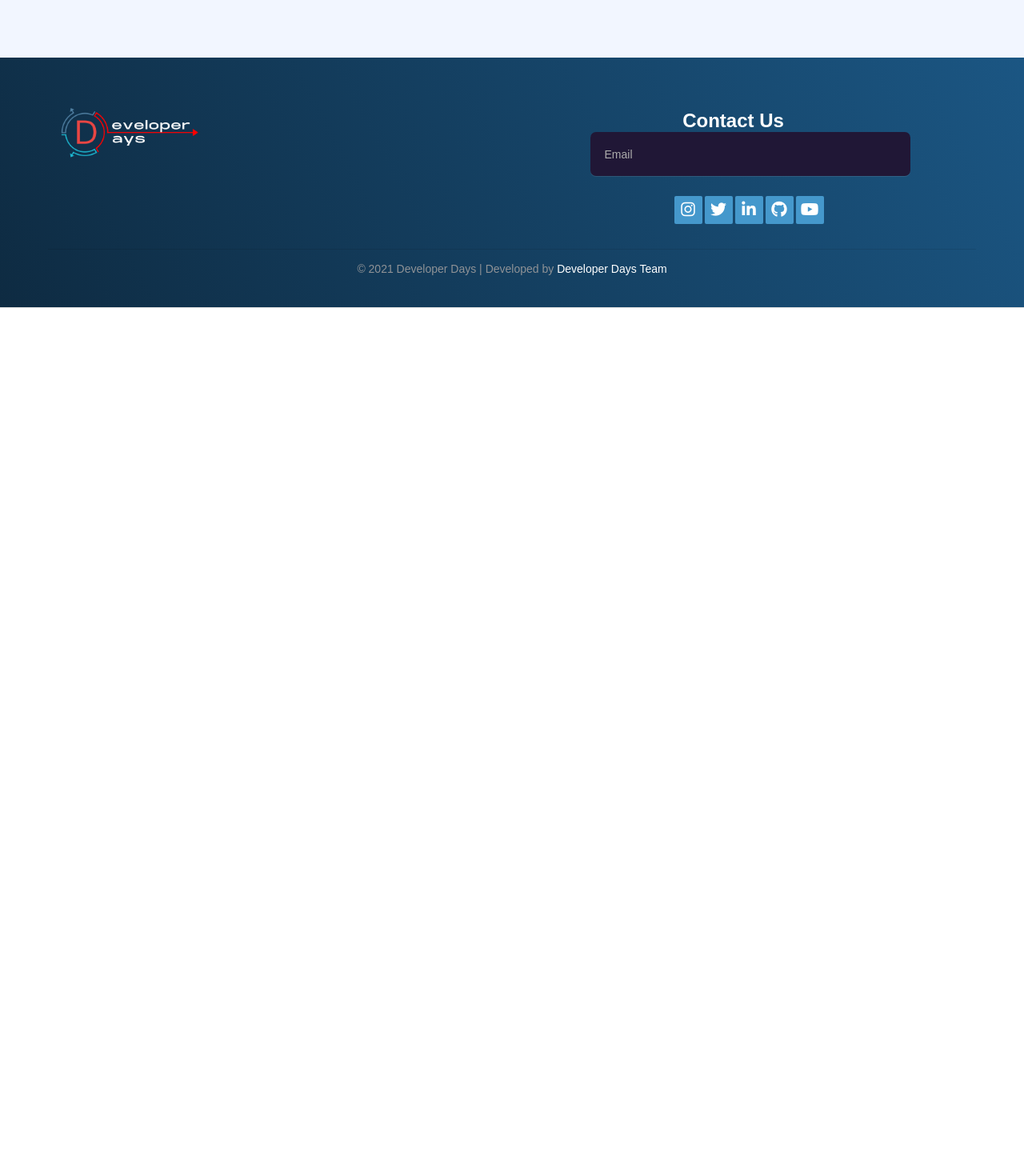
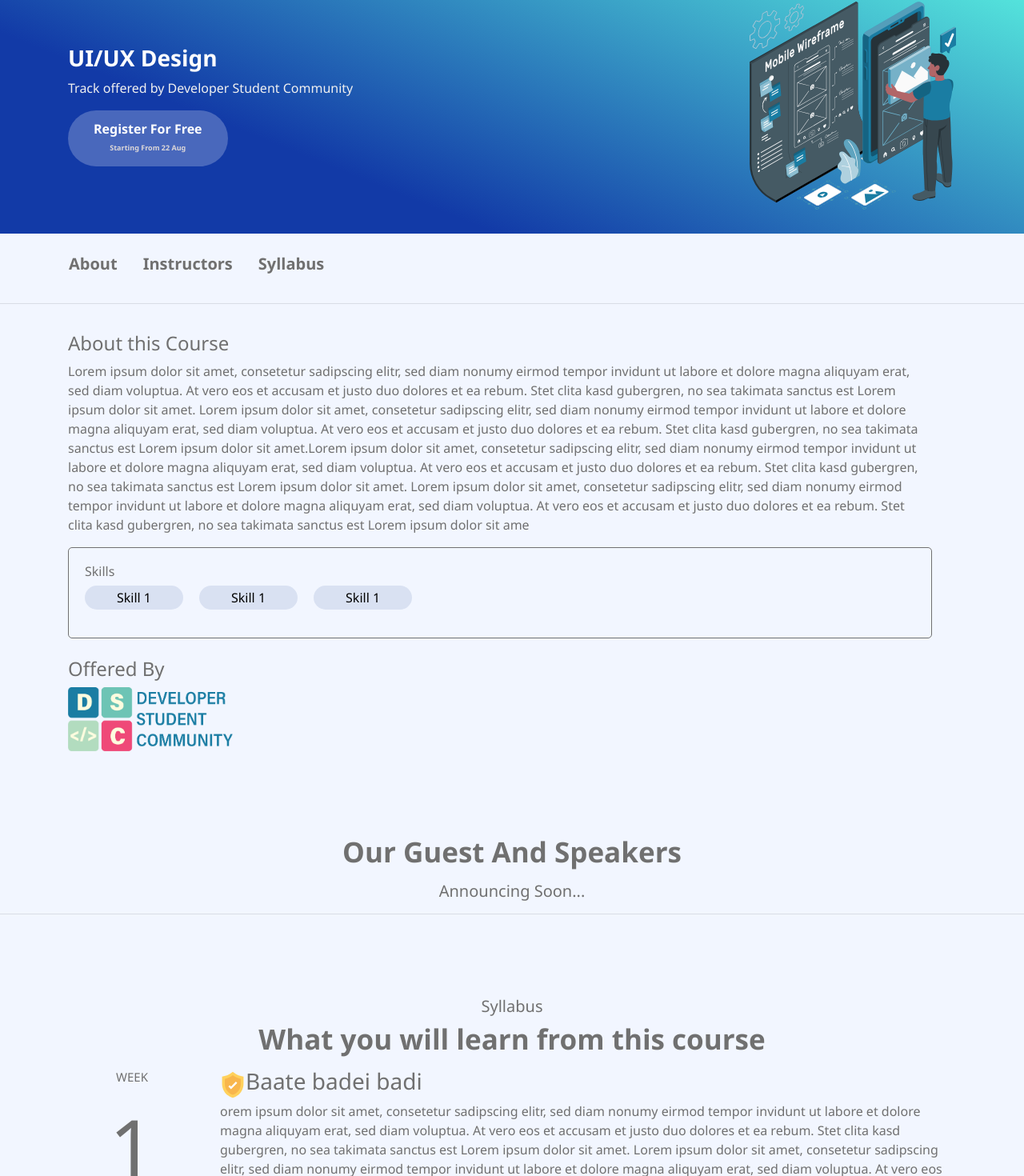
Before and after one commit to RahulKesharwani353/developerDays, a React (Create React App) app: page /UI in a window 1280 px wide. Shown: the part 156-1626 px from the top of the page at 80% size. Before the commit the page ends 800 px from the top, so only its background shows below. Built offline with nearby package versions, Linux system fonts and the light colour scheme.

Commit message:
about page added

```diff
--- a/src/App.css
+++ b/src/App.css
@@ -22,6 +22,7 @@ h5{
 .nav-item{
   color: rgba(112,112,112,1);
   text-decoration: none;
+
 }
 .landingClipArt{
   height: 600px;
--- a/src/App.js
+++ b/src/App.js
@@ -8,6 +8,7 @@ import { Switch,BrowserRouter as Router,Route } from 'react-router-dom';
 import NavBar from './components/NavBar';
 import registrationTypeForm from './pages/registrationTypeForm';
 import Footer from './components/footer'
+import AboutTrack from './pages/AboutTrack';
 function App() {
   return (
     <div className="App" >
@@ -17,6 +18,7 @@ function App() {
           <Route path='/' exact component={Home}/>
           <Route path='/home' exact component={Home}/>
           <Route path='/register' exact component={registrationTypeForm}/>
+          <Route path='/UI' exact component={AboutTrack}/>
         </Switch>
      </Router>
      <Footer />
--- /dev/null
+++ b/src/components/Hero.js
@@ -0,0 +1,39 @@
+import ui_logo from '../assets/images/UI_track.svg';
+import styl from '../components/css/abouttrack.module.css'
+import React from 'react';
+import { Col, Container, Row } from 'react-bootstrap';
+
+const Hero = () => {
+    return (
+        <>
+                    <div
+          style={{
+            background: "linear-gradient(202deg, #57EBDE  0%, #123AA7 70%)",
+          }}
+        >
+          <Container>
+            <Row className={styl.Hero}>
+              <Col className={styl.HeroLeft} lg={6} md={6} xs={12}>
+                <h3 style={{fontWeight:'bold'}}>UI/UX Design</h3>
+                <p>Track offered by Developer Student Community</p>
+                <button>
+                  <a
+                    href="/register"
+                    style={{ textDecoration: "none", color: "white" }}
+                  >
+                    Register For Free
+                    <p>Starting From 22 Aug</p>
+                  </a>
+                </button>
+              </Col>
+              <Col className={styl.HeroRight}>
+                <img src={ui_logo} alt="svg" />
+              </Col>
+            </Row>
+          </Container>
+        </div>
+        </>
+    );
+};
+
+export default Hero;
--- /dev/null
+++ b/src/components/SkillsEarn.js
@@ -0,0 +1,17 @@
+import styl from '../components/css/abouttrack.module.css'
+import React from 'react';
+
+const SkillsEarn = () => {
+    return (
+        <div>
+            <div className={styl.skillBox}>
+                        <h6>Skills</h6>
+                        <button>Skill 1</button>
+                        <button>Skill 1</button>
+                        <button>Skill 1</button>
+                    </div>
+        </div>
+    );
+};
+
+export default SkillsEarn;
--- /dev/null
+++ b/src/components/TrackDetail.js
@@ -0,0 +1,24 @@
+import React from 'react';
+import { Container, Row,Col } from 'react-bootstrap';
+import SkillsEarn from './SkillsEarn';
+
+const TrackDetail = () => {
+    return (
+        <div>
+                   <Container style={{marginTop:'35px'}}>
+            <Row>
+                <Col style={{marginRight:'30px'}}>
+                    <h4>About this Course</h4>
+                    <p>Lorem ipsum dolor sit amet, consetetur sadipscing elitr, sed diam nonumy eirmod tempor invidunt ut labore et dolore magna aliquyam erat, sed diam voluptua. At vero eos et accusam et justo duo dolores et ea rebum. Stet clita kasd gubergren, no sea takimata sanctus est Lorem ipsum dolor sit amet. Lorem ipsum dolor sit amet, consetetur sadipscing elitr, sed diam nonumy eirmod tempor invidunt ut labore et dolore magna aliquyam erat, sed diam voluptua. At vero eos et accusam et justo duo dolores et ea rebum. Stet clita kasd gubergren, no sea takimata sanctus est Lorem ipsum dolor sit amet.Lorem ipsum dolor sit amet, consetetur sadipscing elitr, sed diam nonumy eirmod tempor invidunt ut labore et dolore magna aliquyam erat, sed diam voluptua. At vero eos et accusam et justo duo dolores et ea rebum. Stet clita kasd gubergren, no sea takimata sanctus est Lorem ipsum dolor sit amet. Lorem ipsum dolor sit amet, consetetur sadipscing elitr, sed diam nonumy eirmod tempor invidunt ut labore et dolore magna aliquyam erat, sed diam voluptua. At vero eos et accusam et justo duo dolores et ea rebum. Stet clita kasd gubergren, no sea takimata sanctus est Lorem ipsum dolor sit ame</p>
+                    <SkillsEarn />
+                </Col>
+                {/* <Col lg={4}>
+                    <h4>Perks(Kuch aur heading kr lena)</h4>
+                </Col> */}
+            </Row>
+        </Container>
+        </div>
+    );
+};
+
+export default TrackDetail;
--- /dev/null
+++ b/src/components/css/abouttrack.module.css
@@ -0,0 +1,84 @@
+.Hero{
+    padding-top: 30px;
+    padding-bottom: 30px;
+}
+.HeroRight{
+    display: flex;
+    justify-content: flex-end;
+}
+.HeroRight img{
+    height: 260px;
+}
+.HeroLeft{
+    margin-top: auto;
+    margin-bottom: auto;
+    align-items: center;
+    color: rgb(240, 240, 240);
+}
+.HeroLeft h3{
+    color: white;
+    font-style: bold;
+}
+.HeroLeft button{
+    border-radius: 40px;
+  font-weight: bold;
+  padding: .7em 2em;
+  background: rgba(253, 253, 253, 0.233);
+  color: white;
+  border: none;
+}
+.HeroLeft button p{
+    font-size: 9px;
+    font-style: normal;
+    color: rgb(221, 216, 216);
+    margin-top: 5px;
+    margin-bottom: 5px;
+}
+
+.navItem{
+    color: rgba(112,112,112,1);
+    font-weight: 600;
+    margin-top: 15px;
+    margin-bottom: 10px;
+    font-size: 20px;
+}
+.skillBox{
+
+    padding: 20px;
+    border-width: 1px;
+    border-radius: 5px;
+    border-color: rgba(112,112,112,1);
+    border-style: solid;
+}
+.skillBox button{
+    background-color: #D9E1F2;
+    border: none;
+    border-radius: 40px;
+    padding: .2em 2.5em;
+    margin-right: 20px;
+    margin-bottom: 15px;
+}
+.weekBox{
+    text-align: center;
+}
+.weekNo{
+    font-weight: 400;
+    font-size: 100px;
+}
+
+
+
+@media screen and (max-width: 768px){
+
+    .HeroRight img{
+        margin-top: 30px;
+        height: 180px;
+    }
+    .HeroRight{
+        justify-content: center;
+
+    }
+    .HeroLeft{
+        text-align: center;
+    }
+  }
--- /dev/null
+++ b/src/components/weekDetails.js
@@ -0,0 +1,32 @@
+import React from 'react';
+import { Container, Row,Col } from 'react-bootstrap';
+import styl from '../components/css/abouttrack.module.css'
+import gold from '../assets/images/gold.svg'
+const weekDetails = () => {
+    return (
+        <div>
+                   <Container>
+        <Col>
+            <div className="sub-heading">Syllabus</div>
+            </Col>
+         <Col>
+            <div className="heading">What you will learn from this course</div>
+            </Col>
+
+            <Row>
+              <Col  lg={2} className={styl.weekBox}>
+              <div style={{fontSize:'15px'}}>WEEK</div>
+              <div className={styl.weekNo}>1</div>
+              </Col>
+              <Col>
+                <div style={{display:'flex'}}><img src={gold}/>
+                <h3>Baate badei badi</h3></div>
+                <p>orem ipsum dolor sit amet, consetetur sadipscing elitr, sed diam nonumy eirmod tempor invidunt ut labore et dolore magna aliquyam erat, sed diam voluptua. At vero eos et accusam et justo duo dolores et ea rebum. Stet clita kasd gubergren, no sea takimata sanctus est Lorem ipsum dolor sit amet. Lorem ipsum dolor sit amet, consetetur sadipscing elitr, sed diam nonumy eirmod tempor invidunt ut labore et dolore magna aliquyam erat, sed diam voluptua. At vero eos et accusam et justo duo dolores et ea rebum. Stet clita kasd gubergren, no sea takimata sanctu</p>
+              </Col>
+            </Row>
+        </Container>
+        </div>
+    );
+};
+
+export default weekDetails;
--- /dev/null
+++ b/src/pages/AboutTrack.js
@@ -0,0 +1,44 @@
+import React from 'react';
+import {  Container, Nav, Row } from 'react-bootstrap';
+import styl from '../components/css/abouttrack.module.css'
+import dsc from '../assets/images/dcslogo.png'
+import Speakers from '../components/speakers'
+import Hero from '../components/Hero';
+import TrackDetail from '../components/TrackDetail';
+import WeekDetails from '../components/weekDetails';
+const AboutTrack = () => {
+    return (
+      <>
+      <Hero />
+        <Container>
+            <Row>
+            <Nav activeKey="/home">
+            <Nav.Item>
+              <Nav.Link href="/" className={styl.navItem}>
+                About
+              </Nav.Link>
+            </Nav.Item>
+            <Nav.Item>
+              <Nav.Link className={styl.navItem}>Instructors</Nav.Link>
+            </Nav.Item>
+            <Nav.Item>
+              <Nav.Link className={styl.navItem}>Syllabus</Nav.Link>
+            </Nav.Item>
+          </Nav>
+            </Row>
+        </Container>
+        <hr />
+        <TrackDetail/>
+        <br/>
+        <Container>
+            <h4>Offered By</h4>
+            <img src={dsc} style={{height:'80px'}} alt="dsc"/>
+        </Container>
+        <Speakers/>
+        <hr/>
+        <WeekDetails/>
+      </>
+    );
+};
+
+export default AboutTrack;
```
